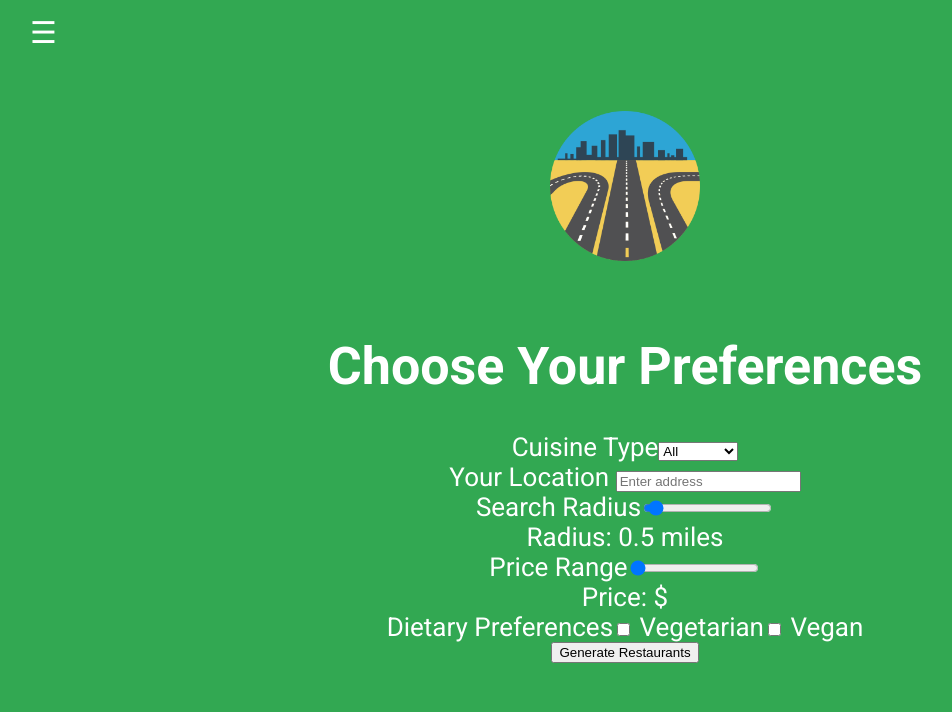
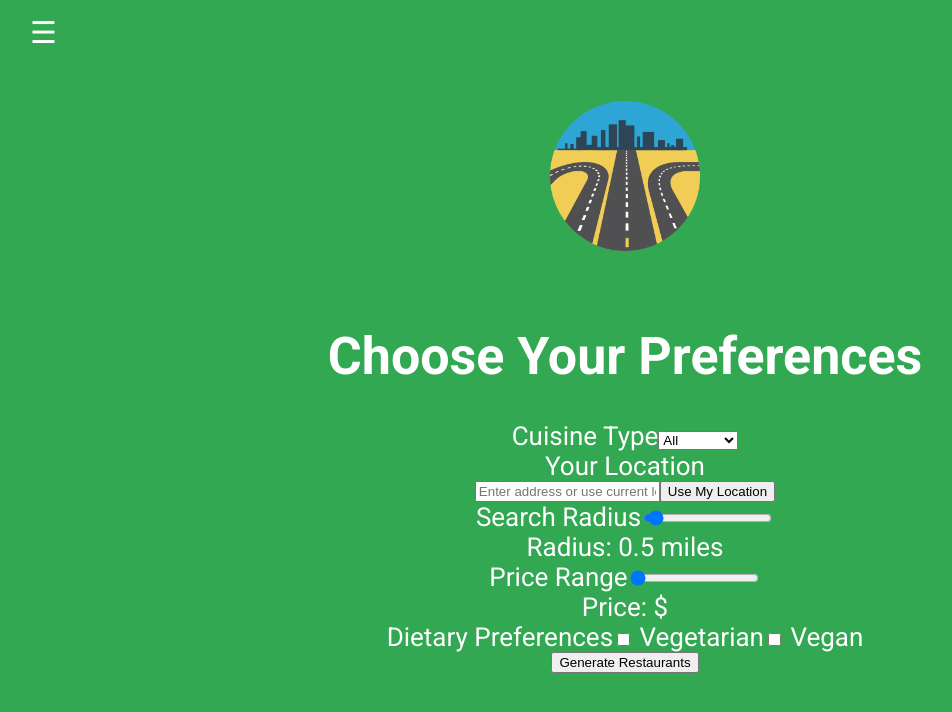
Before and after one commit to nyssaaftab/5-3-1, a React (Create React App) app in the folder frontend/: page /start in a window 1280 px wide. Shown: the top 712 px of the page, without its empty margins (15-967 px from the left). Built offline with nearby package versions, Linux system fonts and the light colour scheme.

Commit message:
integrated front end and back end. currently able to generate and display 5 restaurants

```diff
--- a/frontend/src/Start.js
+++ b/frontend/src/Start.js
@@ -10,23 +10,46 @@ function FilterPage() {
   const [location, setLocation] = useState('');
   const [radiusMiles, setRadiusMiles] = useState(0.5);
 
+  // Get current location and update the location state
+  const getCurrentLocation = () => {
+    if (navigator.geolocation) {
+      navigator.geolocation.getCurrentPosition(
+        (position) => {
+          const lat = position.coords.latitude;
+          const lon = position.coords.longitude;
+
+          // You can reverse geocode the coordinates to get a human-readable address, or just use the coords
+          setLocation(`${lat}, ${lon}`);  // Setting location as coordinates, or you can use reverse geocoding
+        },
+        (err) => {
+          console.error('Error retrieving location:', err);
+          alert('Could not fetch your location. Please enable location services.');
+        }
+      );
+    } else {
+      alert('Geolocation is not supported by this browser.');
+    }
+  };
+
   const handleSubmit = async (e) => {
     e.preventDefault();
+    const radiusInMeters = radiusMiles * 1609.34;
     try {
       const response = await axios.get('http://localhost:8081/api/restaurants/random', {
         params: {
           cuisineType: cuisineType === 'all' ? '' : cuisineType,
           priceLevel: priceValue,
+          location: location, // Include location in the request params
+          radius: radiusInMeters, // Include radius in the request params
         },
       });
-      setRestaurants(response.data);  // Display results
+      setRestaurants(response.data); // Display results
     } catch (error) {
       console.error('Error fetching restaurants:', error);
     }
   };
 
   return (
-    /* Added */
     <div className="filter-page">
       <h1>Choose Your Preferences</h1>
       <form onSubmit={handleSubmit} className="filter-form">
@@ -43,14 +66,18 @@ function FilterPage() {
         </div>
 
         <div className="filter-group">
-          <label>Your Location </label>
+          <label>Your Location</label>
+          <div>
             <input
               type="text"
               value={location}
               onChange={(e) => setLocation(e.target.value)}
-            placeholder="Enter address"
+              placeholder="Enter address or use current location"
             />
+            <button type="button" onClick={getCurrentLocation}>Use My Location</button>
           </div>
+        </div>
+
         <div className="filter-group">
           <label>Search Radius</label>
           <input
@@ -63,6 +90,7 @@ function FilterPage() {
           />
           <div>Radius: {radiusMiles.toFixed(1)} miles</div>
         </div>
+
         <div className="filter-group">
           <label>Price Range</label>
           <input
@@ -74,11 +102,13 @@ function FilterPage() {
           />
           <div>Price: {"$".repeat(priceValue)}</div>
         </div>
+
         <div className="filter-group">
           <label>Dietary Preferences</label>
           <input type="checkbox" /> Vegetarian
           <input type="checkbox" /> Vegan
         </div>
+
         <button type="submit">Generate Restaurants</button>
       </form>
 
@@ -92,4 +122,5 @@ function FilterPage() {
   );
 }
 
+
 export default FilterPage;
```
Also changed, not shown: 1 other file (tests, documents, lock files or other folders). Lines whose indentation alone changed are shown as unchanged.
